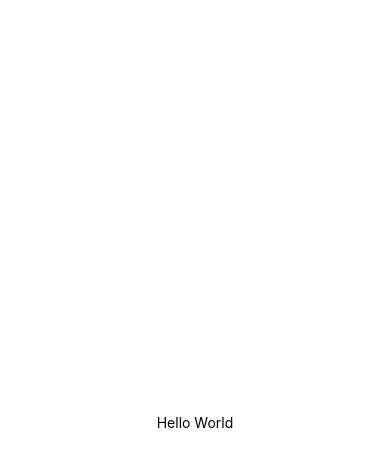
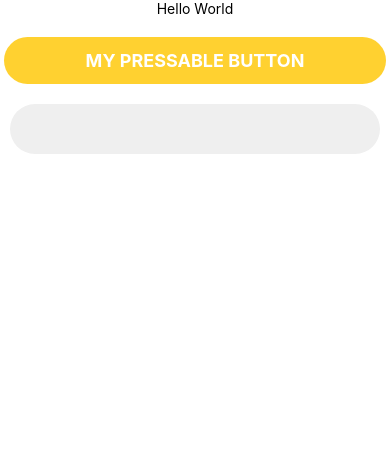
Before and after one commit to MohamedAhmed122/MixStore, a React Native app: screen / in a window 390 px wide. Shown: the top 466 px of the page. Built offline with nearby package versions, Linux system fonts and the light colour scheme.

Commit message:
Create AppInput and AppButton

```diff
--- a/App.js
+++ b/App.js
@@ -1,10 +1,14 @@
 import React from 'react';
 import {StyleSheet, Text, View} from 'react-native';
+import AppButton from './src/common/AppButton';
+import AppInput from './src/common/AppInput';
 
 export default function App() {
   return (
     <View style={styles.screen}>
       <Text>Hello World</Text>
+      <AppButton title="my Pressable button" />
+      <AppInput />
     </View>
   );
 }
--- /dev/null
+++ b/src/common/AppButton/index.js
@@ -0,0 +1,29 @@
+import React from 'react';
+import {StyleSheet, Text, TouchableOpacity, View} from 'react-native';
+import {primary, white} from '../../config/colors';
+
+export default function AppButton({title, color = primary}) {
+  return (
+    <TouchableOpacity style={[styles.container, {backgroundColor: color}]}>
+      <Text style={styles.text}>{title}</Text>
+    </TouchableOpacity>
+  );
+}
+
+const styles = StyleSheet.create({
+  container: {
+    width: '98%',
+    padding: 13,
+    borderRadius: 25,
+    alignItems: 'center',
+    justifyContent: 'center',
+    marginTop: 20,
+    alignSelf: 'center',
+  },
+  text: {
+    fontSize: 18,
+    color: white,
+    textTransform: 'uppercase',
+    fontWeight: 'bold',
+  },
+});
--- /dev/null
+++ b/src/common/AppInput/index.js
@@ -0,0 +1,40 @@
+import React from 'react';
+import {StyleSheet, TextInput, View} from 'react-native';
+import {dark, gray} from '../../config/colors';
+
+export default function AppInput({placeholder, inputValue, setInputValue}) {
+  return (
+    <View style={styles.container}>
+      <TextInput
+        style={styles.input}
+        placeholder={placeholder}
+        value={inputValue}
+        onChangeText={text => setInputValue(text)}
+      />
+    </View>
+  );
+}
+
+const styles = StyleSheet.create({
+  container: {
+    width: '95%',
+    margin: 'auto',
+    backgroundColor: gray,
+    height: 50,
+    borderRadius: 25,
+    padding: 10,
+    display: 'flex',
+    flexDirection: 'row',
+    alignItems: 'center',
+    marginTop: 20,
+  },
+  inputText: {
+    backgroundColor: 'transparent',
+    width: 'auto',
+    height: '100%',
+    marginLeft: 10,
+    color: dark,
+    fontSize: 17,
+    flex: 1,
+  },
+});
--- a/src/config/colors.js
+++ b/src/config/colors.js
@@ -1,15 +1,21 @@
-export const background = '#D5E5F2';
+export const secondary = '#6579EA';
 
-export const lightBlue = '#18B5D9';
+export const primary = '#FFD130';
 
-export const lightYellow = '#D9CB04';
+export const green = '#52CC57';
 
-export const darkYellow = '#D9B504';
+export const danger = '#FF685C';
 
-export const white = '#ffff';
+export const blue = '#18B5D9';
+
+export const lightBlue = '#D5E5F2';
 
 export const dark = '#0000';
 
 export const lightGray = '#eaeaea';
 
-export const gray = '#6e6969';
+export const darkGray = '#6e6969';
+
+export const white = '#fff';
+
+export const gray = '#EFEFEF';
```
Also changed, not shown: 1 other file (tests, documents, lock files or other folders).
